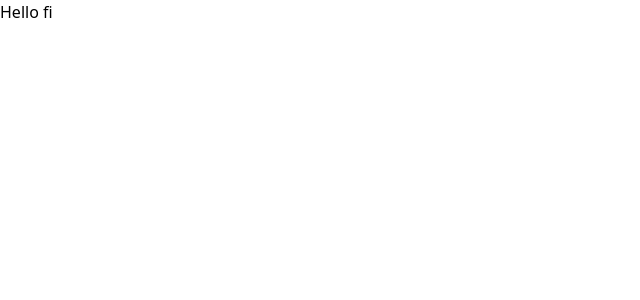
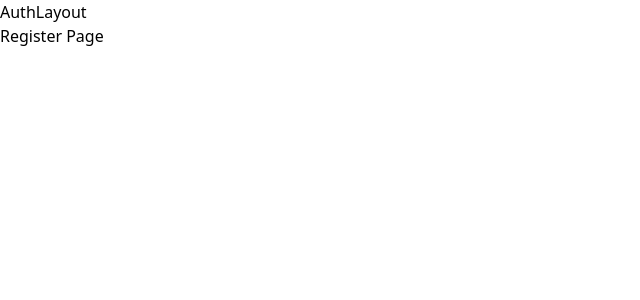
Before and after one commit to lucasellery/fincheck-frontend, a React (Vite) app: page /register in a window 1280 px wide. Shown: the top 300 px of the page, without its empty margins (0-640 px from the left). Built offline with nearby package versions, Linux system fonts and the light colour scheme.

Commit message:
feat: added routes

```diff
--- a/package.json
+++ b/package.json
@@ -11,7 +11,8 @@
   },
   "dependencies": {
     "react": "^18.2.0",
-    "react-dom": "^18.2.0"
+    "react-dom": "^18.2.0",
+    "react-router-dom": "^6.21.0"
   },
   "devDependencies": {
     "@types/react": "^18.2.43",
--- a/src/App.tsx
+++ b/src/App.tsx
@@ -1,5 +1,7 @@
+import { Router } from "./Router";
+
 export function App() {
   return (
-    <h1 className="bg-red-700 text-white text-lg font-bold rounded mt-4">Hello fi</h1>
+    <Router />
   )
 }
--- /dev/null
+++ b/src/Router/AuthGuard.tsx
@@ -0,0 +1,23 @@
+import { Outlet, Navigate } from "react-router-dom";
+
+interface AuthGuardProps {
+	isPrivate: boolean;
+}
+
+export function AuthGuard({ isPrivate }: AuthGuardProps) {
+	const signedIn = false;
+
+	if (!signedIn && isPrivate) {
+		// Redirecionar para /login
+		return <Navigate to="/login" replace />
+	}
+
+	if (signedIn && !isPrivate) {
+		// Redirecionar para / (dashboard)
+		return <Navigate to="/" replace />
+	}
+
+	return (
+		<Outlet />
+	)
+}
--- /dev/null
+++ b/src/Router/index.tsx
@@ -0,0 +1,25 @@
+import { Route, Routes, BrowserRouter } from "react-router-dom";
+import { AuthGuard } from "./AuthGuard";
+import { Login } from "../view/pages/Login";
+import { Register } from "../view/pages/Register";
+import { Dashboard } from "../view/pages/Dashboard";
+import { AuthLayout } from "../view/layouts/AuthLayout";
+
+export function Router() {
+	return (
+		<BrowserRouter>
+			<Routes>
+				<Route element={<AuthGuard isPrivate={false} />}>
+					<Route element={<AuthLayout />}>
+						<Route path="/login" element={<Login />} />
+						<Route path="/register" element={<Register />} />
+					</Route>
+				</Route>
+
+				<Route element={<AuthGuard isPrivate />}>
+					<Route path="/" element={<Dashboard />} />
+				</Route>
+			</Routes>
+		</BrowserRouter>
+	);
+}
--- /dev/null
+++ b/src/view/layouts/AuthLayout.tsx
@@ -0,0 +1,10 @@
+import { Outlet } from "react-router-dom";
+
+export function AuthLayout() {
+  return (
+    <div>
+      <h1>AuthLayout</h1>
+      <Outlet />
+    </div>
+  )
+}
--- /dev/null
+++ b/src/view/pages/Dashboard/index.tsx
@@ -0,0 +1,5 @@
+export function Dashboard() {
+	return (
+		<h1>Dashboard Page</h1>
+	)
+}
--- /dev/null
+++ b/src/view/pages/Login/index.tsx
@@ -0,0 +1,5 @@
+export function Login() {
+	return (
+		<h1>Login Page</h1>
+	)
+}
--- /dev/null
+++ b/src/view/pages/Register/index.tsx
@@ -0,0 +1,5 @@
+export function Register() {
+	return (
+		<h1>Register Page</h1>
+	)
+}
```
Also changed, not shown: 2 other files (tests, documents, lock files or other folders).
